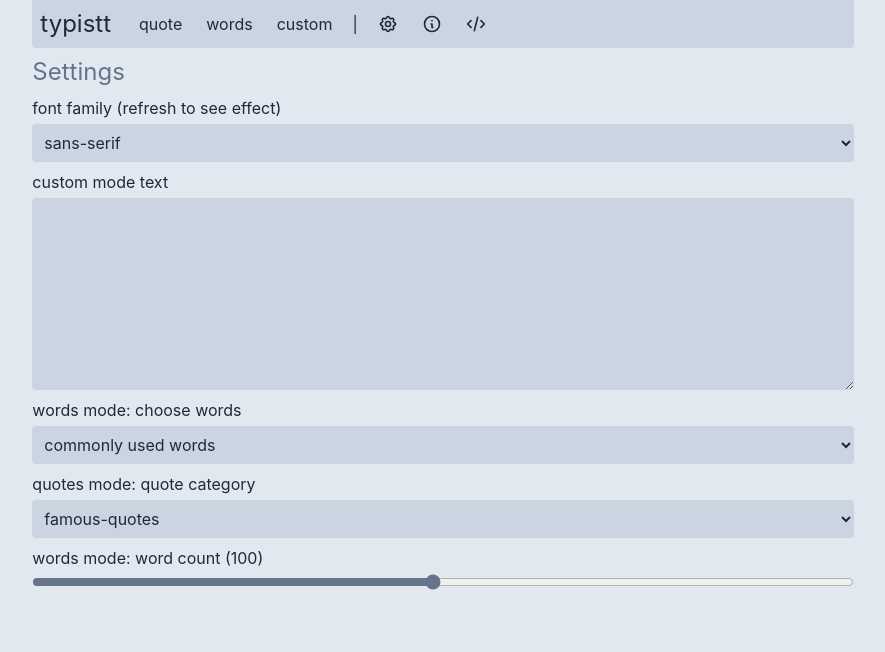
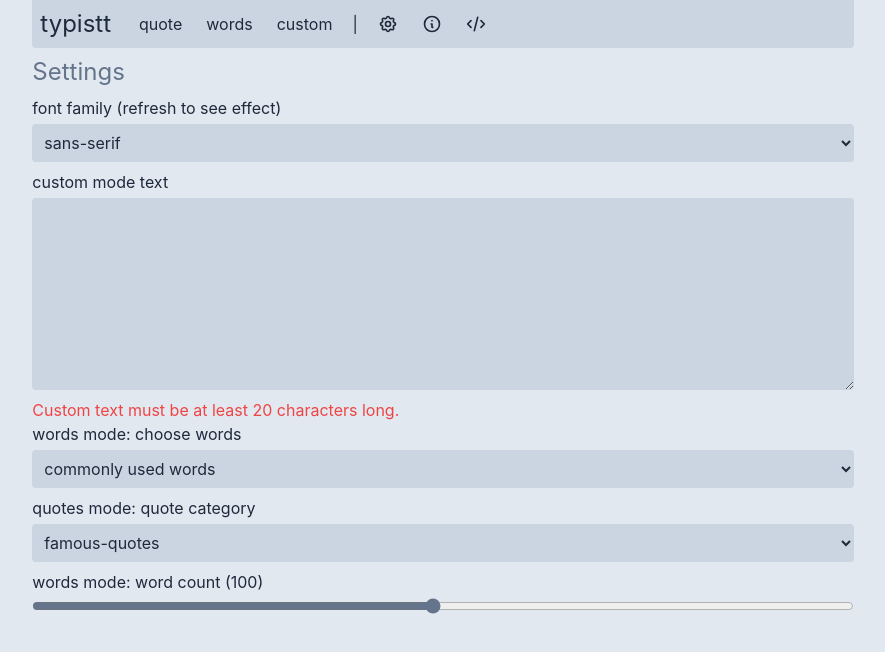
Before and after one commit to BasicPixel/typistt, a React (Create React App) app: page /settings in a window 1280 px wide. Shown: the top 652 px of the page, without its empty margins (197-1082 px from the left). Built offline with nearby package versions, Linux system fonts and the light colour scheme.

Commit message:
Add minimum length for custom mode text

```diff
--- a/src/components/Settings.js
+++ b/src/components/Settings.js
@@ -1,8 +1,14 @@
 import { useLocalStorage } from "../hooks/useLocalStorage";
 
 const Settings = () => {
+  const CUSTOM_TEXT_MIN_LENGTH = 20;
+
   const [font, setFont] = useLocalStorage("font", "mono");
   const [customText, setCustomText] = useLocalStorage("customText", "");
+  const [customTextLength, setCustomTextLength] = useLocalStorage(
+    "customTextLength",
+    customText.length
+  );
   const [wordsMode, setWordsMode] = useLocalStorage("wordsMode", "common");
   const [wordsCount, setWordsCount] = useLocalStorage("wordsCount", 100);
   const [quoteCategory, setQuoteCategory] = useLocalStorage(
@@ -37,9 +43,15 @@ const Settings = () => {
         value={customText}
         onChange={(e) => {
           setCustomText(e.target.value);
+          setCustomTextLength(customText.length);
         }}
         spellCheck={false}
       ></textarea>
+      {customTextLength < CUSTOM_TEXT_MIN_LENGTH && (
+        <div className="text-red-500">
+          Custom text must be at least {CUSTOM_TEXT_MIN_LENGTH} characters long.
+        </div>
+      )}
 
       <label htmlFor="words-mode">words mode: choose words</label>
       <select
```
Also changed, not shown: 1 other file (tests, documents, lock files or other folders).
